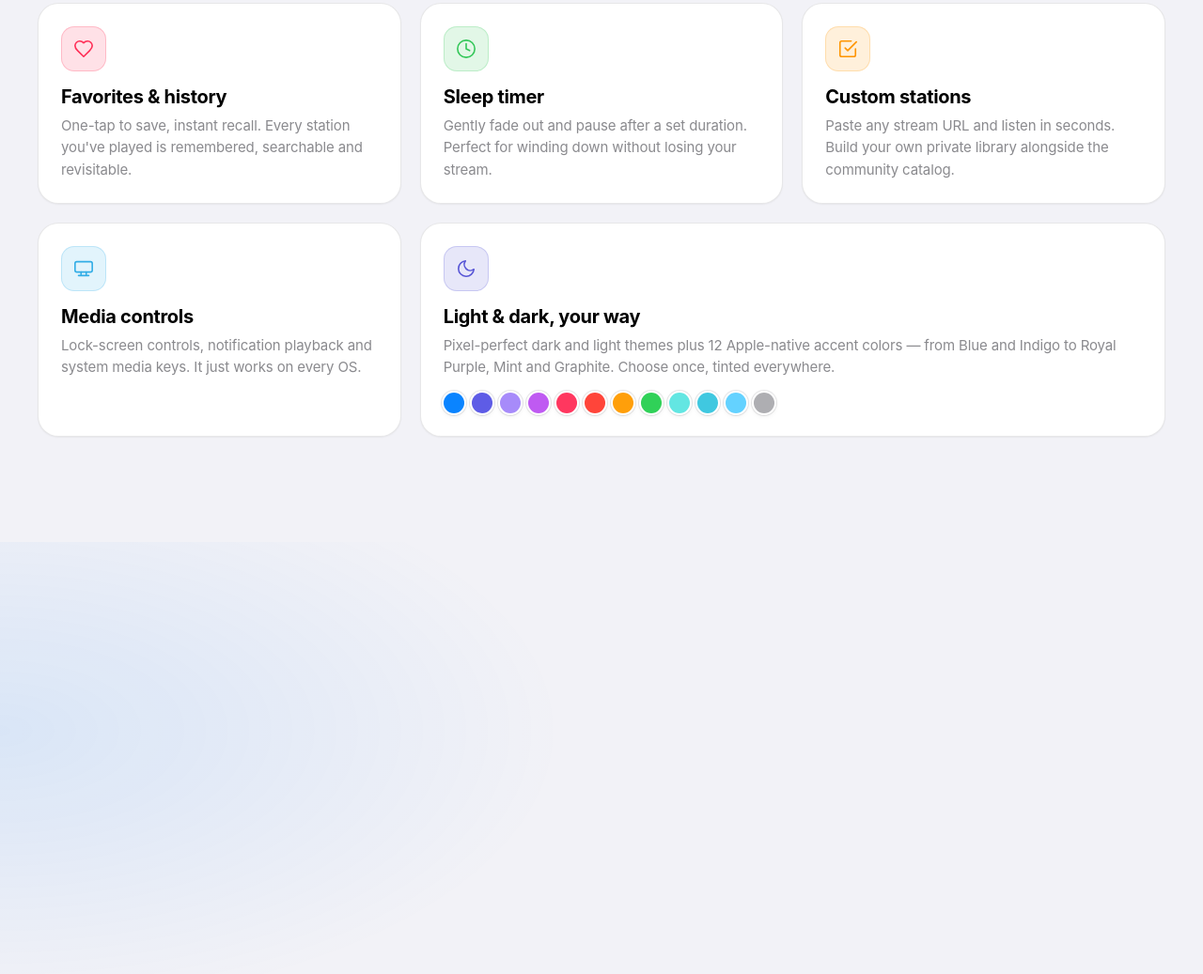
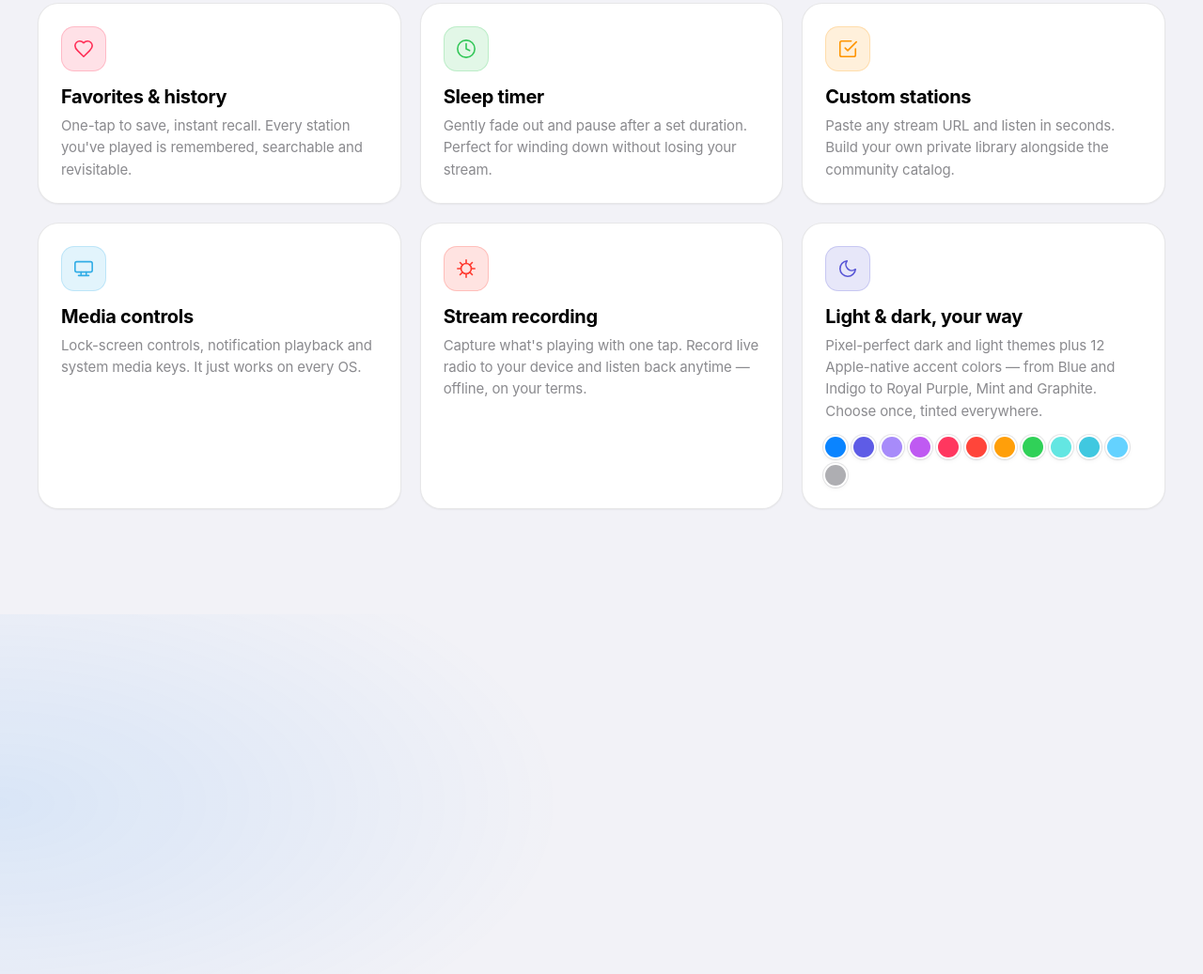
Before and after one commit to MbarkT3STO/Aether-Radio, a plain HTML site: page Landing/index.html in a window 1280 px wide. Shown: the part 1697-2734 px from the top of the page at 94% size. Drawn offline with Linux system fonts and the light colour scheme.

Commit message:
feat(Landing): Add stream recording feature card to landing page
- Add new feature card highlighting stream recording capability
- Include recording icon with red tint color scheme
- Display feature description emphasizing offline playback and user control
- Position card in features section before the wide feature card
- Enhance landing page feature showcase with audio capture functionality

```diff
--- a/Landing/index.html
+++ b/Landing/index.html
@@ -378,7 +378,15 @@
             <p>Lock-screen controls, notification playback and system media keys. It just works on every OS.</p>
           </article>
 
-          <article class="feature-card feature-card--wide">
+          <article class="feature-card">
+            <div class="feature-icon" style="--tint:var(--sys-red)">
+              <svg viewBox="0 0 24 24" width="22" height="22" fill="none" stroke="currentColor" stroke-width="1.75" stroke-linecap="round" stroke-linejoin="round"><circle cx="12" cy="12" r="6"/><path d="M12 2v4M12 18v4M4.93 4.93l2.83 2.83M16.24 16.24l2.83 2.83M2 12h4M18 12h4M4.93 19.07l2.83-2.83M16.24 7.76l2.83-2.83"/></svg>
+            </div>
+            <h3>Stream recording</h3>
+            <p>Capture what's playing with one tap. Record live radio to your device and listen back anytime — offline, on your terms.</p>
+          </article>
+
+          <article class="feature-card">
             <div class="feature-icon" style="--tint:var(--sys-indigo)">
               <svg viewBox="0 0 24 24" width="22" height="22" fill="none" stroke="currentColor" stroke-width="1.75" stroke-linecap="round" stroke-linejoin="round"><path d="M21 12.79A9 9 0 1 1 11.21 3 7 7 0 0 0 21 12.79z"/></svg>
             </div>
```
